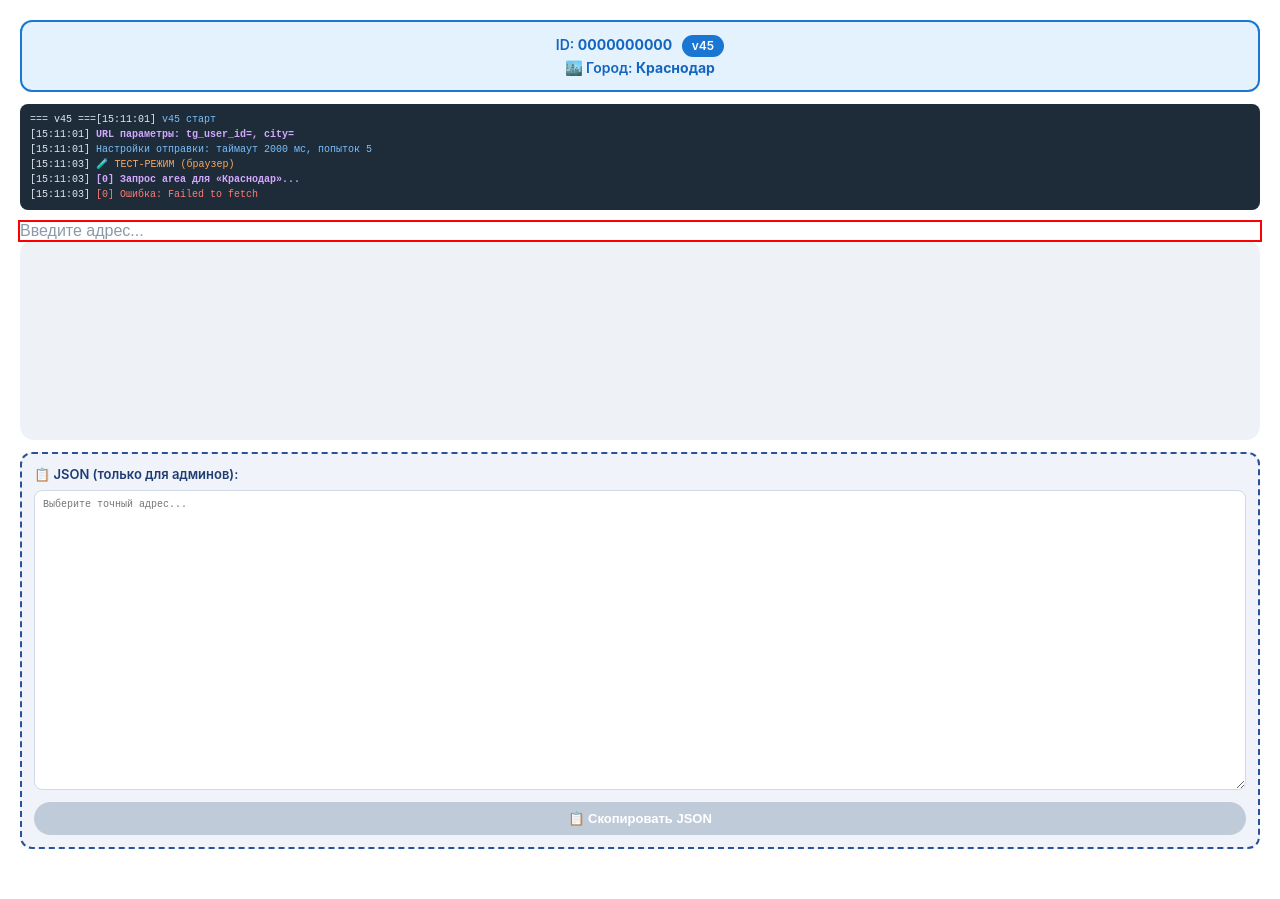
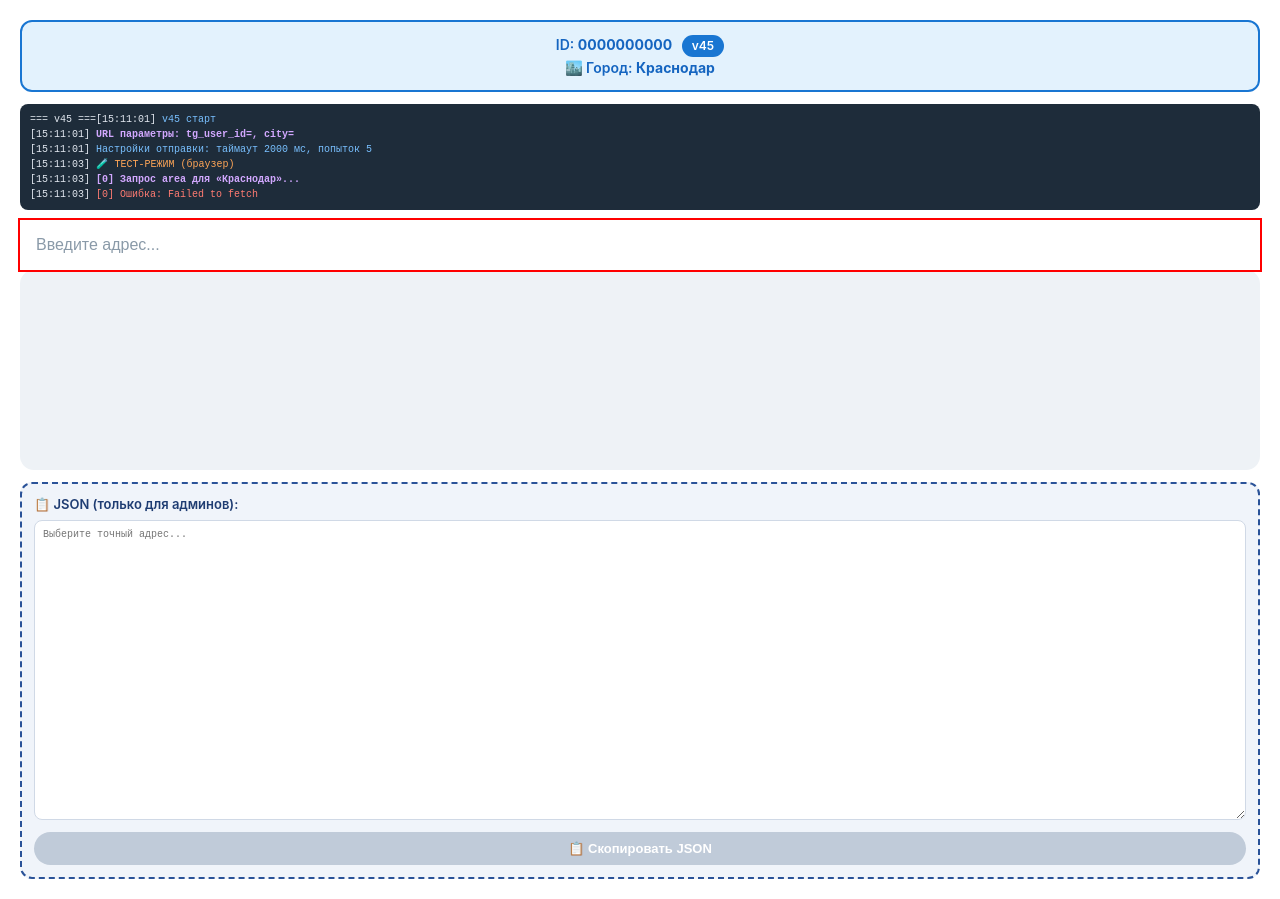
Before and after one commit to Jindogggg/map-app, a plain HTML site: page index.html in a window 1280 px wide. Before the commit the page ends 869 px from the top, so only its background shows below. Drawn offline with Linux system fonts and the light colour scheme.

Commit message:
Update index.html

```diff
--- a/index.html
+++ b/index.html
@@ -27,7 +27,7 @@ body { font-family: -apple-system, BlinkMacSystemFont, 'Segoe UI', Roboto, sans-
 #address-warning.ok { background: #e8f5e9; color: #2e7d32; border-left: 5px solid #43a047; }
 #address-input {
     width: 100%;
-    padding: 0;
+    padding: 16px;
     font-size: 16px;
     border: none;
     border-radius: 0;
```
